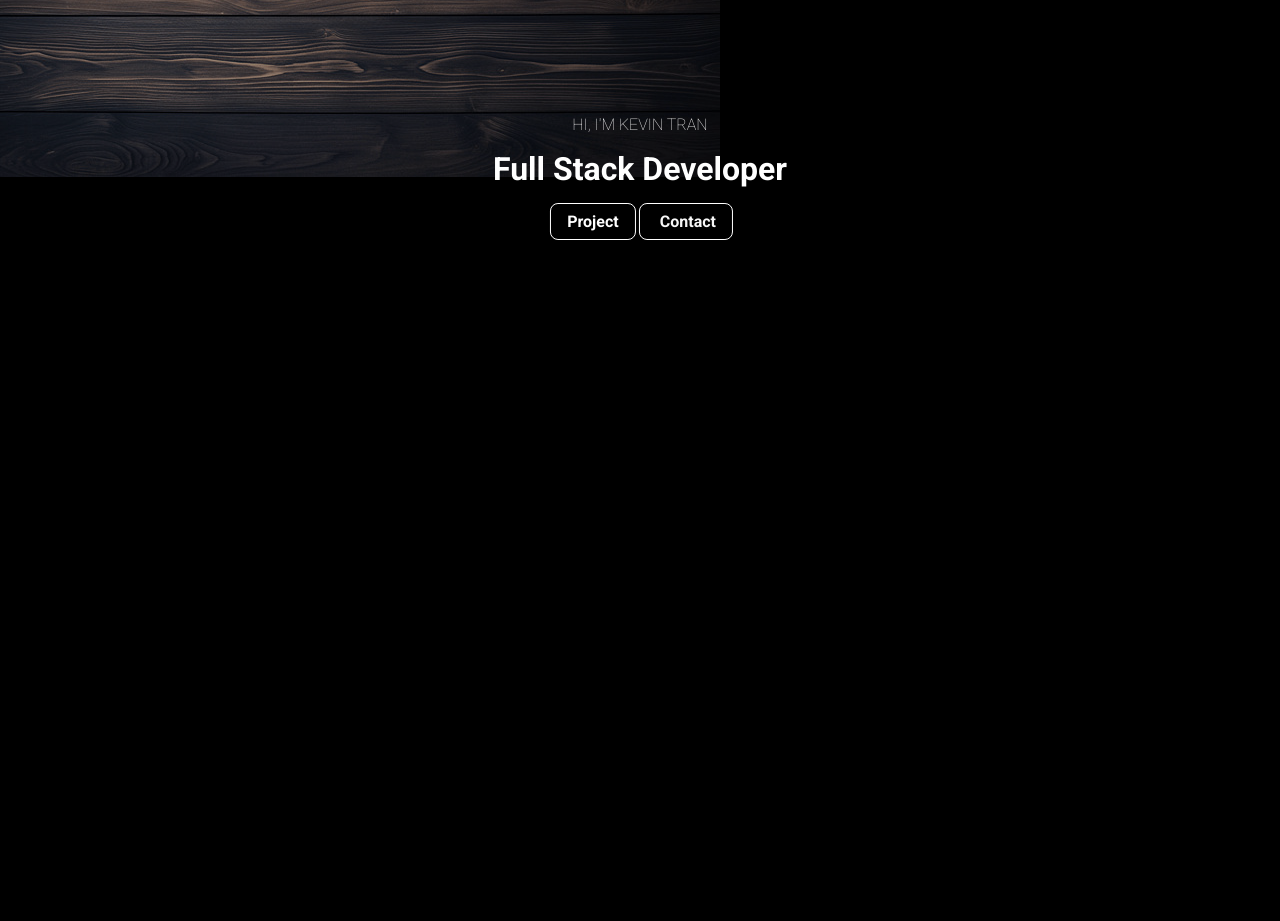
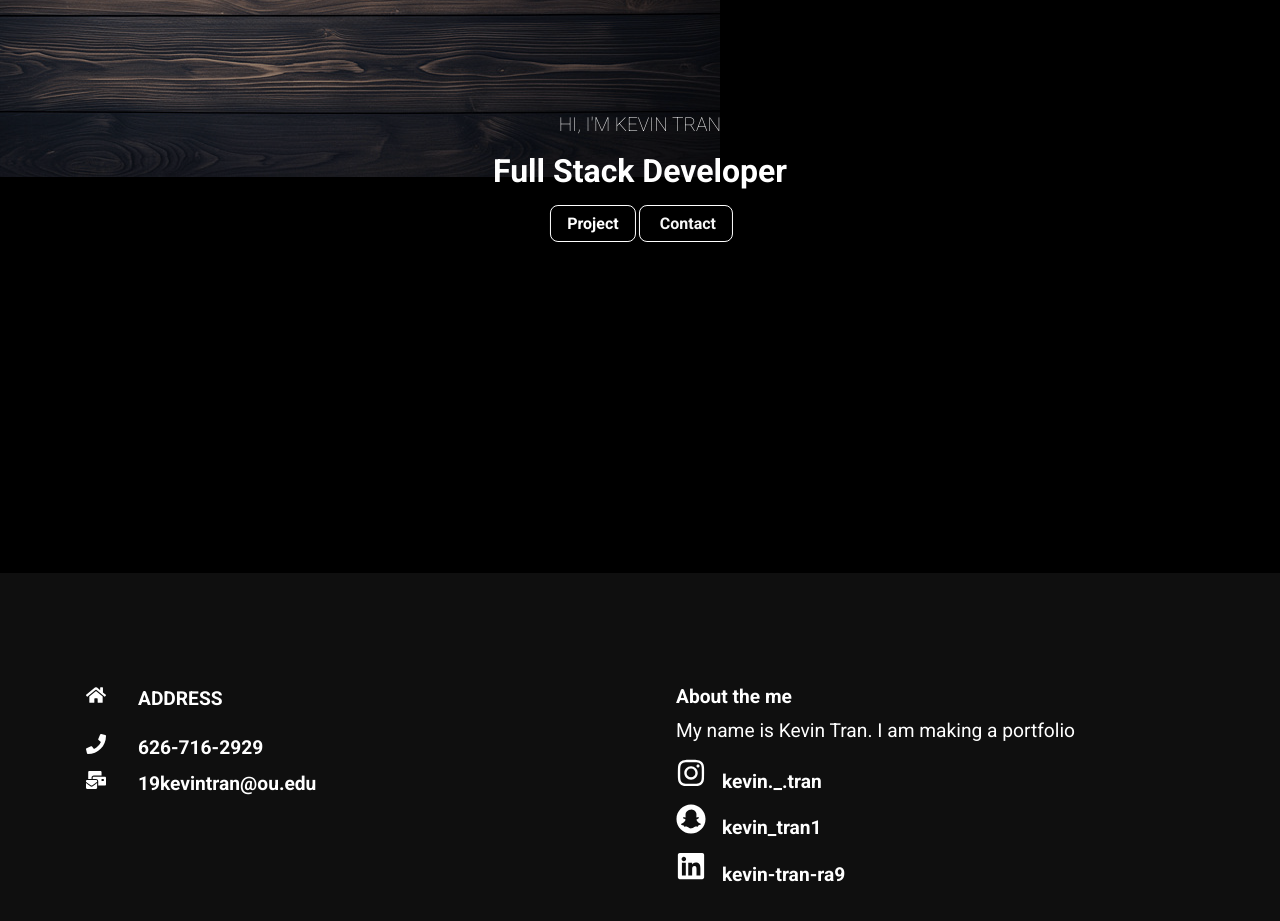
Before and after one commit to 19kevintran/19kevintran.github.io, a React (Create React App) app: page / in a window 1280 px wide. Shown: the part 227-1148 px from the top of the page. Before the commit the page ends 800 px from the top, so only its background shows below. Built offline with nearby package versions, Linux system fonts and the light colour scheme.

Commit message:
implemented footer

```diff
--- /dev/null
+++ b/src/components/Footer.js
@@ -0,0 +1,80 @@
+import "./FooterStyles.css";
+import React from "react";
+import {
+  FaHome,
+  FaPhone,
+  FaMailBulk,
+  FaInstagram,
+  FaSnapchat,
+  FaLinkedin,
+} from "react-icons/fa";
+
+const Footer = () => {
+  return (
+    <div className="footer">
+      <div className="footer-container">
+        <div className="left">
+          <div className="location">
+            <h4>
+              <FaHome
+                size={20}
+                style={{ color: "#fff", marginRight: "2rem" }}
+              />
+              ADDRESS
+            </h4>
+          </div>
+
+          <div className="phone">
+            <h4>
+              <FaPhone
+                size={20}
+                style={{ color: "#fff", marginRight: "2rem" }}
+              />
+              626-716-2929
+            </h4>
+          </div>
+          <div className="email">
+            <h4>
+              <FaMailBulk
+                size={20}
+                style={{ color: "#fff", marginRight: "2rem" }}
+              />
+              19kevintran@ou.edu
+            </h4>
+          </div>
+        </div>
+
+        <div className="right">
+          <h4>About the me</h4>
+          <p>My name is Kevin Tran. I am making a portfolio</p>
+          <div className="social">
+            <h4>
+              <FaInstagram
+                size={30}
+                style={{ color: "#fff", marginRight: "1rem" }}
+              />
+              kevin._.tran
+            </h4>
+            <h4>
+              <FaSnapchat
+                size={30}
+                style={{ color: "#fff", marginRight: "1rem" }}
+              />
+              kevin_tran1
+            </h4>
+            <h4>
+              <FaLinkedin
+                size={30}
+                style={{ color: "#fff", marginRight: "1rem" }}
+              />
+              kevin-tran-ra9
+            </h4>
+          </div>
+        </div>
+
+      </div>
+    </div>
+  );
+};
+
+export default Footer;
--- /dev/null
+++ b/src/components/FooterStyles.css
@@ -0,0 +1,57 @@
+.footer{
+    width: 100%;
+    padding: 6rem 0;
+    background-color: rgba(19,19,19, 0.8);
+}
+
+.footer-container{
+    max-width: 1140px;
+    margin: auto;
+    display: grid;
+    grid-template-columns: repeat(2, 1fr);
+    grid-gap: 40px;
+}
+
+.left{
+    height: 100%;
+    max-width: 100%;
+    display: flex;
+    flex-direction: column;
+    padding: 1rem;
+}
+
+.location{
+    display:flex;
+    margin-bottom: 0.8rem;
+
+}
+.location p {
+    line-height: 30px;
+}
+
+.right{
+    height: 100%;
+    max-width: 100%;
+    display: flex;
+    flex-direction: column;
+    padding: 1rem;
+}
+
+.social{
+    margin-top: 1rem;
+}
+
+h4{
+    font-size: 1.2rem;
+    padding-bottom: 0.7rem;
+}
+
+p {
+    font-size: 1.2rem;
+}
+
+@media screen and (max-width: 640px){
+    .footer-container{
+        grid-template-columns: 1fr;
+    }
+}
--- a/src/routes/Home.js
+++ b/src/routes/Home.js
@@ -1,12 +1,14 @@
 import React from "react";
 import Navbar from "../components/Navbar";
 import HeroImg from "../components/HeroImg";
+import Footer from "../components/Footer";
 
 const Home = () => {
   return (
     <div>
       <Navbar />
       <HeroImg />
+      <Footer />
     </div>
   );
 };
```
